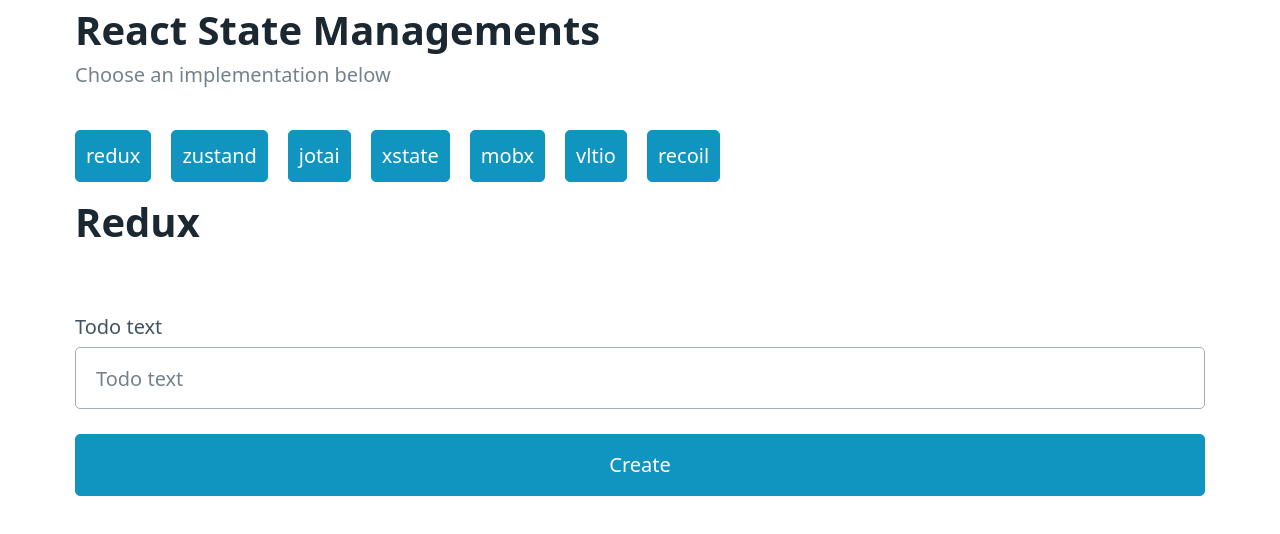
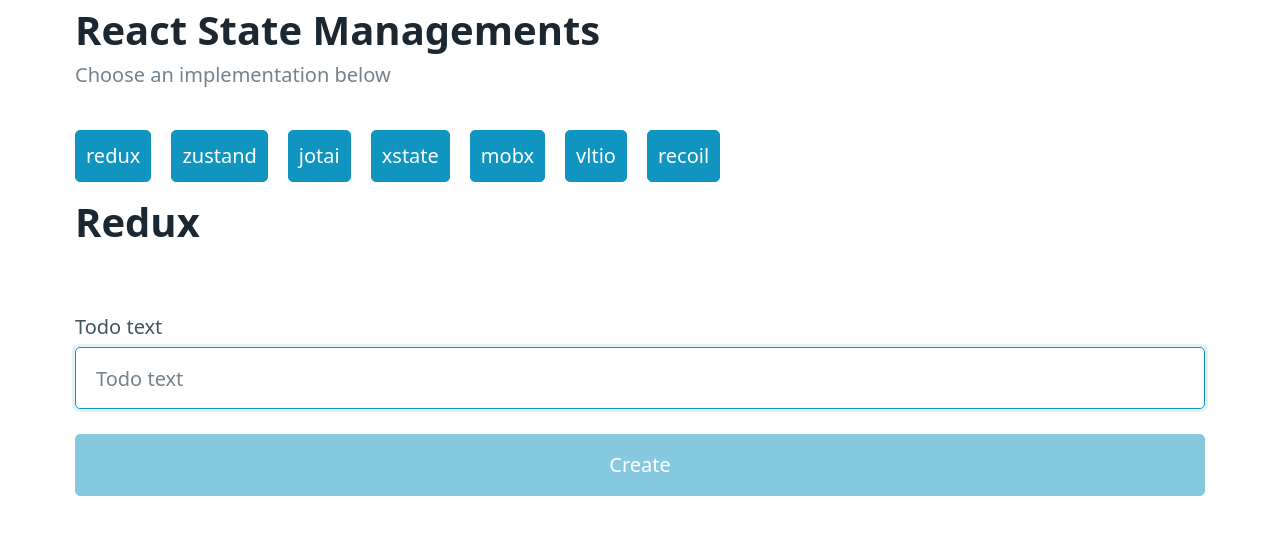
Before and after one commit to Adamduehansen/react-state-managers, a React (Vite) app: page /redux in a window 1280 px wide. Shown: the top 534 px of the page. Built offline with nearby package versions, Linux system fonts and the light colour scheme.

Commit message:
Redux can now add and show todos.

```diff
--- a/src/components/TodoCreate.tsx
+++ b/src/components/TodoCreate.tsx
@@ -1,12 +1,25 @@
+import { ChangeEventHandler, FormEventHandler, useState } from 'react';
+
 interface Props {
   onSubmit: (text: string) => void;
 }
 
 function TodoCreate({ onSubmit }: Props): JSX.Element {
-  const onSubmitHandler: React.FormEventHandler<HTMLFormElement> = function (
+  const [todoText, setTodoText] = useState('');
+
+  const onTodoTextChane: ChangeEventHandler<HTMLInputElement> = function (
     event
   ) {
+    setTodoText(event.target.value);
+  };
+
+  const onSubmitHandler: FormEventHandler<HTMLFormElement> = function (event) {
     event.preventDefault();
+    if (todoText === '') {
+      return;
+    }
+    onSubmit(todoText);
+    setTodoText('');
   };
 
   return (
@@ -18,10 +31,15 @@
           id='todoname'
           name='todoname'
           placeholder='Todo text'
+          value={todoText}
+          onChange={onTodoTextChane}
           required
+          autoFocus
         />
       </label>
-      <button type='submit'>Create</button>
+      <button type='submit' disabled={todoText === ''}>
+        Create
+      </button>
     </form>
   );
 }
--- a/src/components/TodoList.tsx
+++ b/src/components/TodoList.tsx
@@ -0,0 +1,17 @@
+import Todo from '../lib/Todo';
+
+interface Props {
+  todos: Todo[];
+}
+
+function TodoList({ todos }: Props): JSX.Element {
+  return (
+    <ul>
+      {todos.map((todo) => {
+        return <li key={todo.id}>{todo.text}</li>;
+      })}
+    </ul>
+  );
+}
+
+export default TodoList;
--- a/src/lib/redux/todoReducer.ts
+++ b/src/lib/redux/todoReducer.ts
@@ -48,4 +48,8 @@
 
 export const { createTodo, deleteTodo, toggleTodo } = todoSlice.actions;
 
+export function selectTodos(state: TodoState): Todo[] {
+  return state.todos;
+}
+
 export default todoSlice.reducer;
--- a/src/routes/Redux.tsx
+++ b/src/routes/Redux.tsx
@@ -1,9 +1,11 @@
-import { useDispatch } from 'react-redux';
+import { useDispatch, useSelector } from 'react-redux';
 import TodoCreate from '../components/TodoCreate';
-import { createTodo } from '../lib/redux/todoReducer';
+import TodoList from '../components/TodoList';
+import { createTodo, selectTodos } from '../lib/redux/todoReducer';
 
 function Redux(): JSX.Element {
   const dispatch = useDispatch();
+  const todos = useSelector(selectTodos);
 
   function onCreate(text: string) {
     dispatch(createTodo(text));
@@ -13,6 +15,7 @@
     <section>
       <h1>Redux</h1>
       <TodoCreate onSubmit={onCreate} />
+      <TodoList todos={todos} />
     </section>
   );
 }
```
Also changed, not shown: 1 other file (tests, documents, lock files or other folders).
